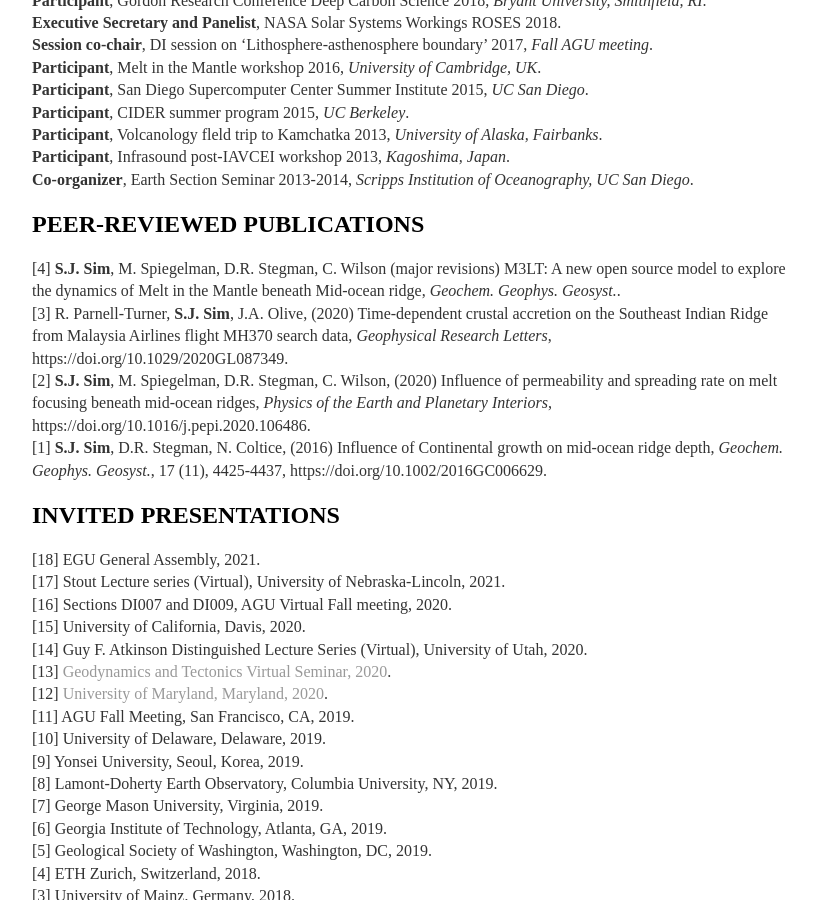
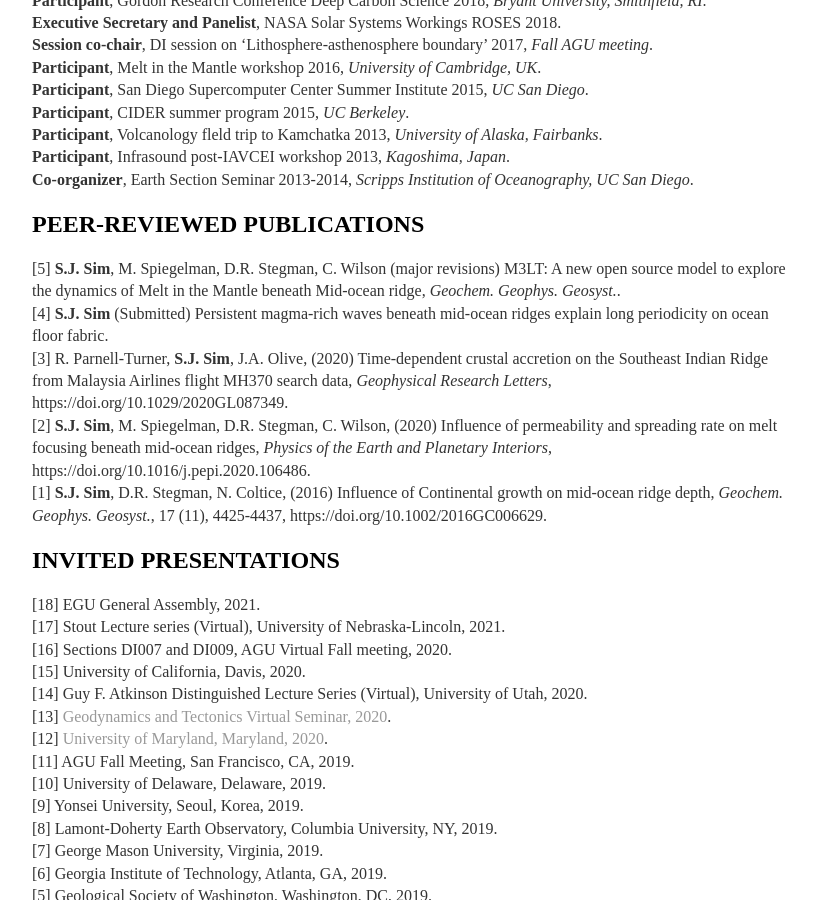
Before and after one commit to joycesim/joycesim.github.io, a Jekyll site: the page built from cv/index.md, in a window 1280 px wide and 900 px high, scrolled down 1739 px. Shown: the whole window, without its empty margins (224-1040 px from the left). Built offline with Jekyll 4.4.1, drawn with Linux system fonts in a browser that asks for light colours.

Commit message:
Update index.md

```diff
--- a/cv/index.md
+++ b/cv/index.md
@@ -72,7 +72,8 @@
 **Co-organizer**, Earth Section Seminar 2013-2014, *Scripps Institution of Oceanography, UC San Diego*.
 
 ## PEER-REVIEWED PUBLICATIONS
-[4] **S.J. Sim**, M. Spiegelman, D.R. Stegman, C. Wilson (major revisions) M3LT: A new open source model to explore the dynamics of Melt in the Mantle beneath Mid-ocean ridge, *Geochem. Geophys. Geosyst.*.
+[5] **S.J. Sim**, M. Spiegelman, D.R. Stegman, C. Wilson (major revisions) M3LT: A new open source model to explore the dynamics of Melt in the Mantle beneath Mid-ocean ridge, *Geochem. Geophys. Geosyst.*.
+[4] **S.J. Sim** (Submitted) Persistent magma-rich waves beneath mid-ocean ridges explain long periodicity on ocean floor fabric.
 [3] R. Parnell-Turner, **S.J. Sim**, J.A. Olive, (2020) Time-dependent crustal accretion on the Southeast Indian Ridge from Malaysia Airlines flight MH370 search data, *Geophysical Research Letters*,  https://doi.org/10.1029/2020GL087349.
 [2] **S.J. Sim**, M. Spiegelman, D.R. Stegman, C. Wilson, (2020) Influence of permeability and spreading rate on melt focusing beneath mid-ocean ridges, *Physics of the Earth and Planetary Interiors*, https://doi.org/10.1016/j.pepi.2020.106486.
 [1] **S.J. Sim**, D.R. Stegman, N. Coltice, (2016) Influence of Continental growth on mid-ocean ridge depth, *Geochem. Geophys. Geosyst.*, 17 (11), 4425-4437,  https://doi.org/10.1002/2016GC006629.
```
